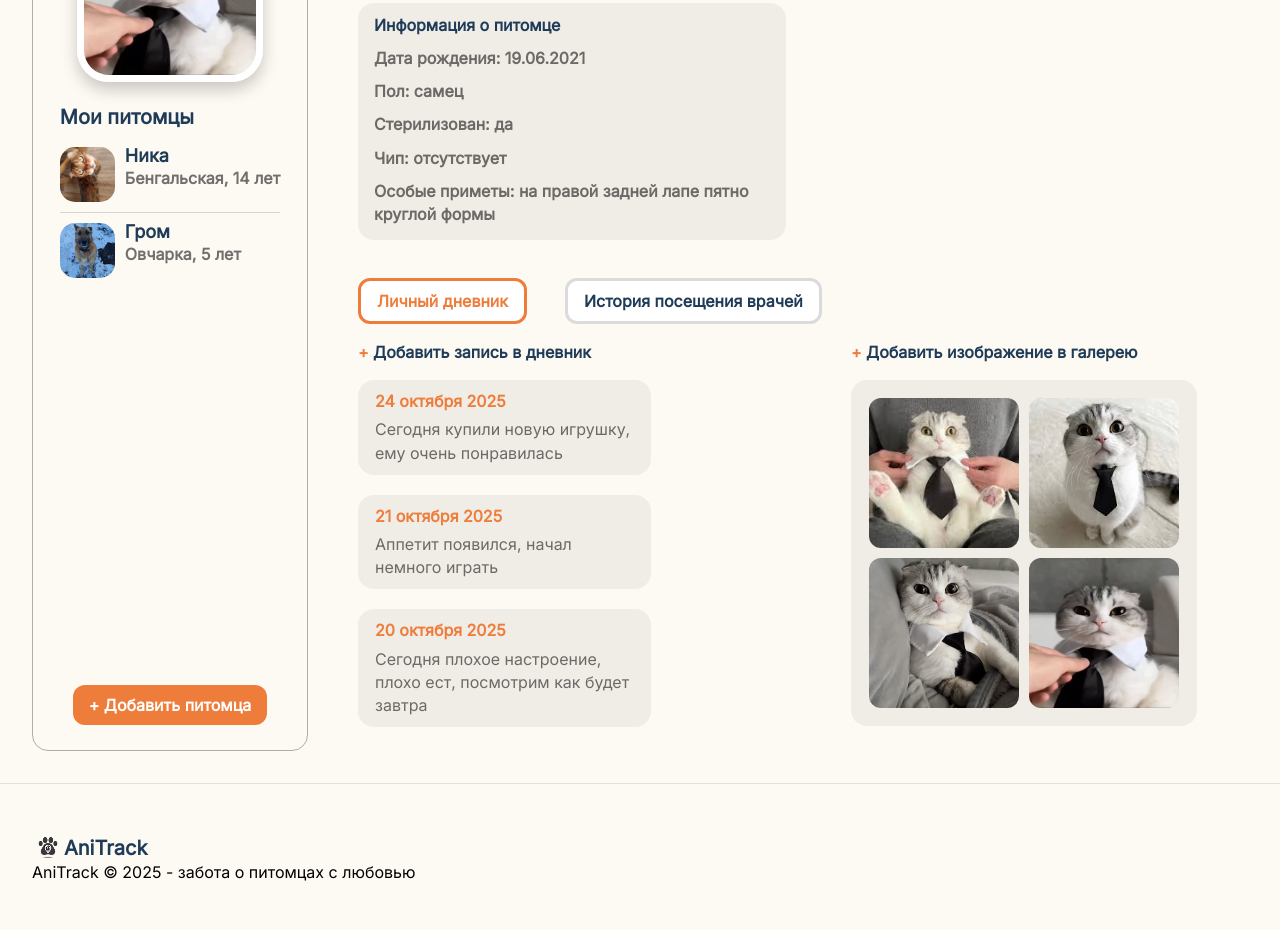
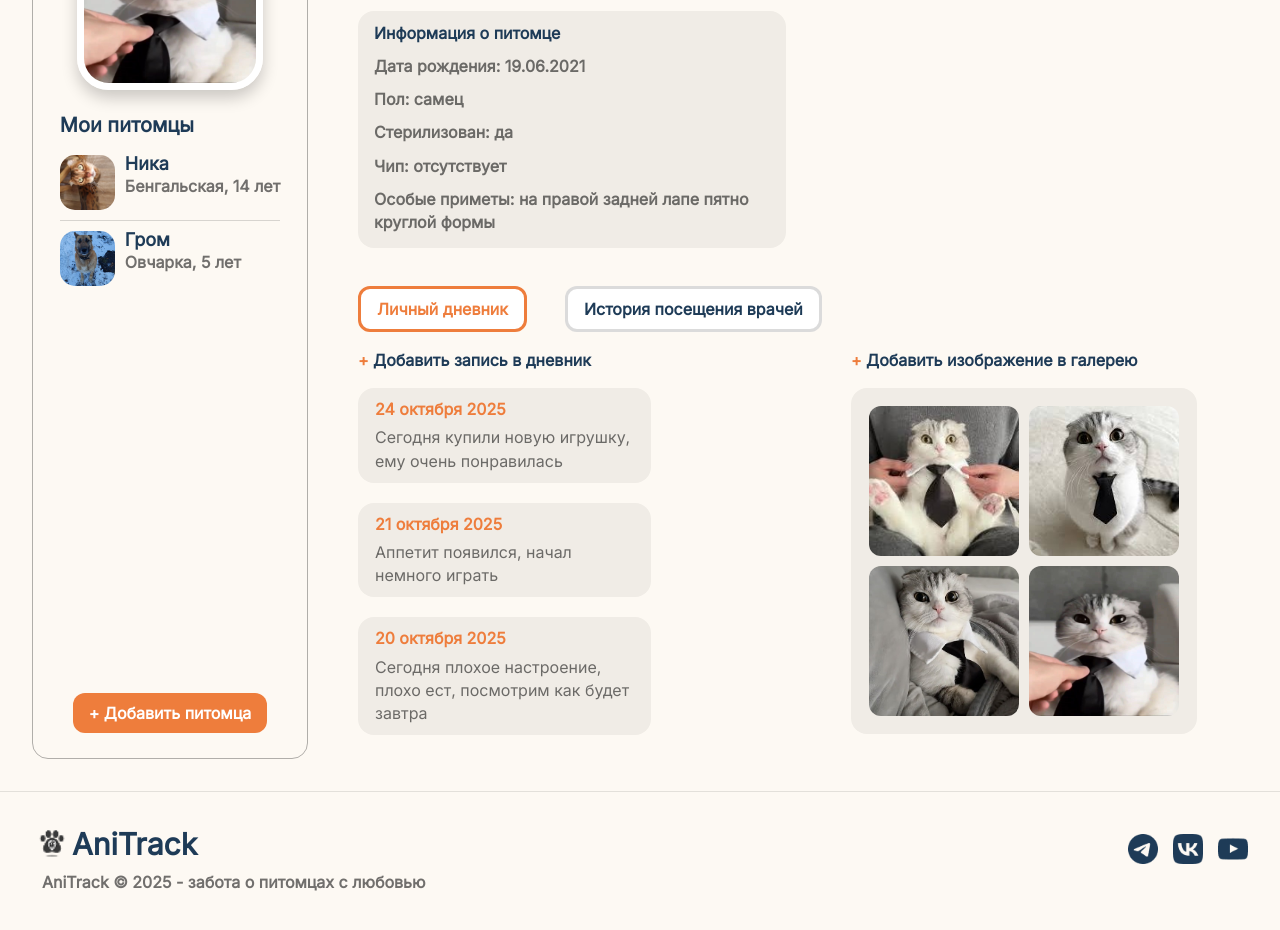
Before and after one commit to Maratus131/cursach, a plain HTML site: page care.html in a window 1280 px wide. Shown: the part 254-1184 px from the top of the page. Drawn offline with Linux system fonts and the light colour scheme.

Commit message:
change footer

```diff
--- a/care.html
+++ b/care.html
@@ -61,7 +61,7 @@
                                 <input type="file" id="petPhoto" name="petPhoto" style="display: none;">
                                 <label for="petPhoto" class="photoLabel">
                                     <div class="uploadPhoto">
-                                        <img src="img/photo.png">
+                                        <img src="img/icons/photo.png">
                                         <span class="photoText">
                                             <span class="photoTitle">Фото питомца</span>
                                             <span class="photoHint">(нажмите или перетащите)</span>
@@ -179,7 +179,7 @@
                                                 <input type="file" id="petPhoto" name="petPhoto" style="display: none;">
                                                 <label for="petPhoto" class="photoLabel">
                                                     <div class="uploadPhoto">
-                                                        <img src="img/photo.png">
+                                                        <img src="img/icons/photo.png">
                                                         <span class="photoText">
                                                             <span class="photoTitle">Фото питомца</span>
                                                             <span class="photoHint">(нажмите или перетащите)</span>
@@ -245,13 +245,18 @@
     <footer>
         <nav>
             <div class="footerMenu">
+                <div class="logo">
+                    <img src="img/logo.png">
+                    <span class="logoText">AniTrack</span>
+                </div>
+                <div class="copyright">
+                    AniTrack © 2025 - забота о питомцах с любовью
+                </div>
             </div>
-            <div class="logo">
-                <img src="img/logo.png">
-                <span class="logoText">AniTrack</span>
-            </div>
-            <div class="copyright">
-                AniTrack © 2025 - забота о питомцах с любовью
+            <div class="socialNetworks">
+                <img src="img/icons/tg.png">
+                <img src="img/icons/vk.png">
+                <img src="img/icons/yb.png">
             </div>
         </nav>
     </footer>
--- a/styles/style.css
+++ b/styles/style.css
@@ -22,14 +22,14 @@ header .logo {
 }
 
 .logoText {
-    font-size: 20px;
+    font-size: 30px;
     color: #1E3B57;
     font-weight: 600;
 }
 
 .logo img {
-    width: 32px;
-    height: 32px;
+    width: 40px;
+    height: 40px;
 }
 
 .btn {
@@ -373,6 +373,7 @@ textarea {
     border-radius: 6px;
     border: 1px solid rgba(0, 0, 0, 0.2);
     font-size: 14px;
+    resize: none;
 }
 
 .inputData {
@@ -450,16 +451,30 @@ textarea {
 
 footer nav {
     padding: 32px;
+    display: flex;
+    justify-content: space-between;
 }
 
-.footerMenu {
-    opacity: 55%;
-    gap: 32px;
-    display: flex;
-}
 
 footer .logo {
     align-items: center;
     display: flex;
-    padding-top: 16px;
 }
+
+.copyright {
+    padding: 10px;
+    opacity: 55%;
+    font-weight: 600;
+    align-self: center;
+}
+
+.socialNetworks {
+    padding-top: 10px;
+    display: flex;
+    gap:15px;
+}
+
+.socialNetworks img{
+    width: 30px;
+    height: 30px;
+}
```
Also changed, not shown: img/bird.jpg (deleted), img/cat_1.jpg (deleted), img/dog_1.png (deleted), img/icons/photo.png (renamed from img/photo.png), img/icons/tg.png (added), img/icons/vk.png (added), img/icons/yb.png (added), img/pets.png (deleted).
